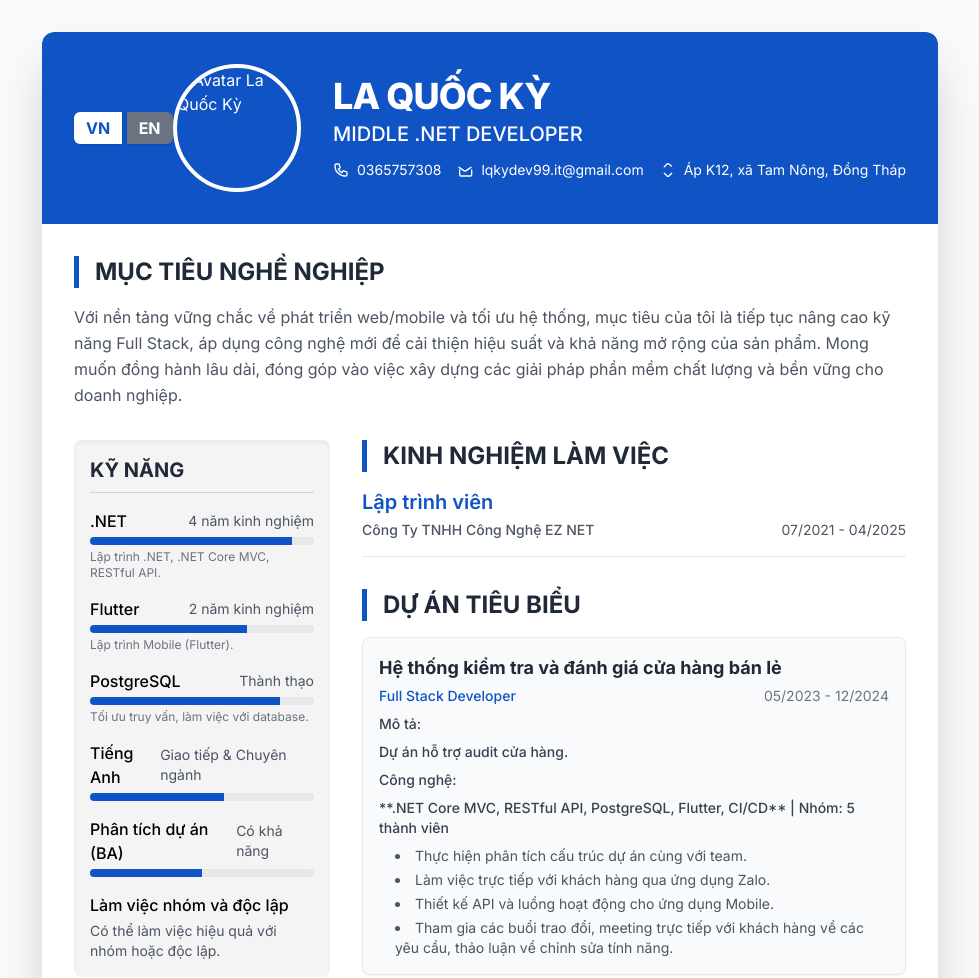
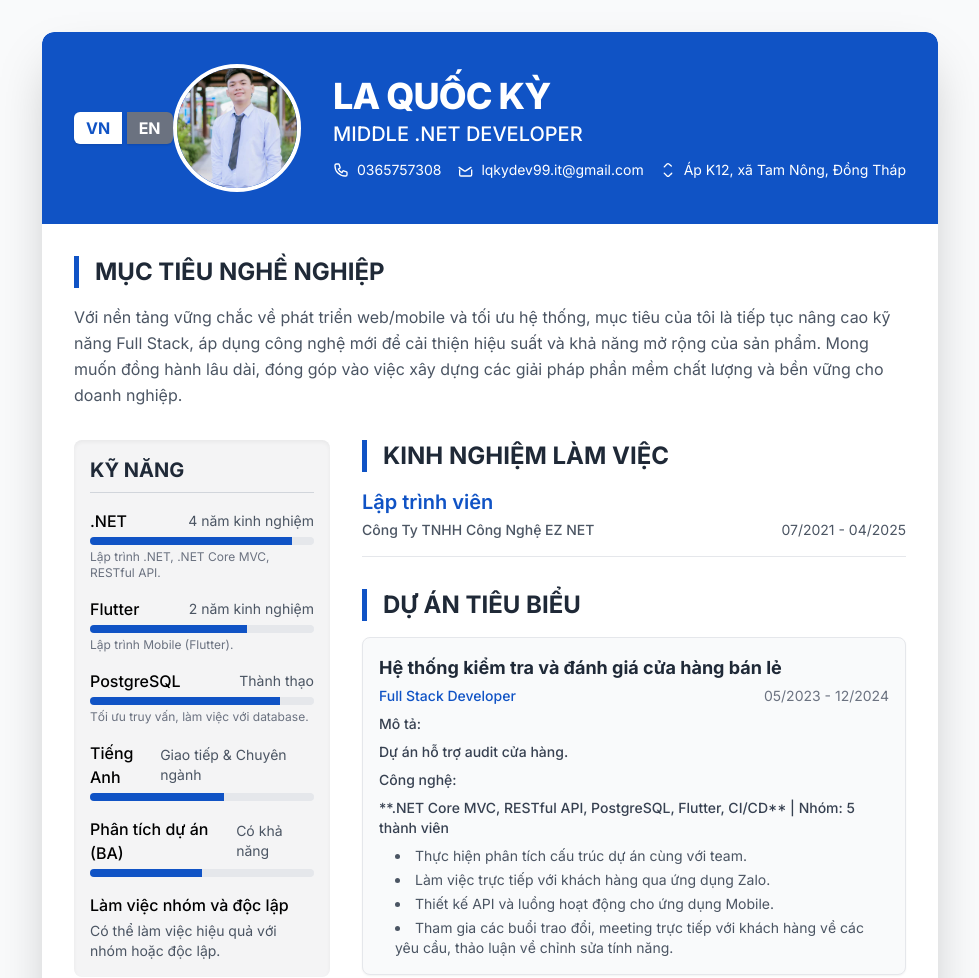
Before and after one commit to leewonkya/My-CV, a plain HTML site: page index.html in a window 1280 px wide. Shown: the top 978 px of the page, without its empty margins (150-1129 px from the left). Drawn offline with nearby package versions, Linux system fonts and the light colour scheme; the site is published under a folder, as on GitHub Pages, so addresses that start at the root find nothing.

Commit message:
change the link valid

```diff
--- a/index.html
+++ b/index.html
@@ -59,7 +59,7 @@
                 <!-- Avatar/Hình ảnh -->
                 <div class="flex-shrink-0">
                     <img class="h-32 w-32 rounded-full border-4 border-white object-cover"
-                         src="/images/171427112_1090199581385663_4696632589537168552_n.jpg"
+                         src="./images/171427112_1090199581385663_4696632589537168552_n.jpg"
                          alt="Avatar La Quốc Kỳ">
                 </div>
 
```
